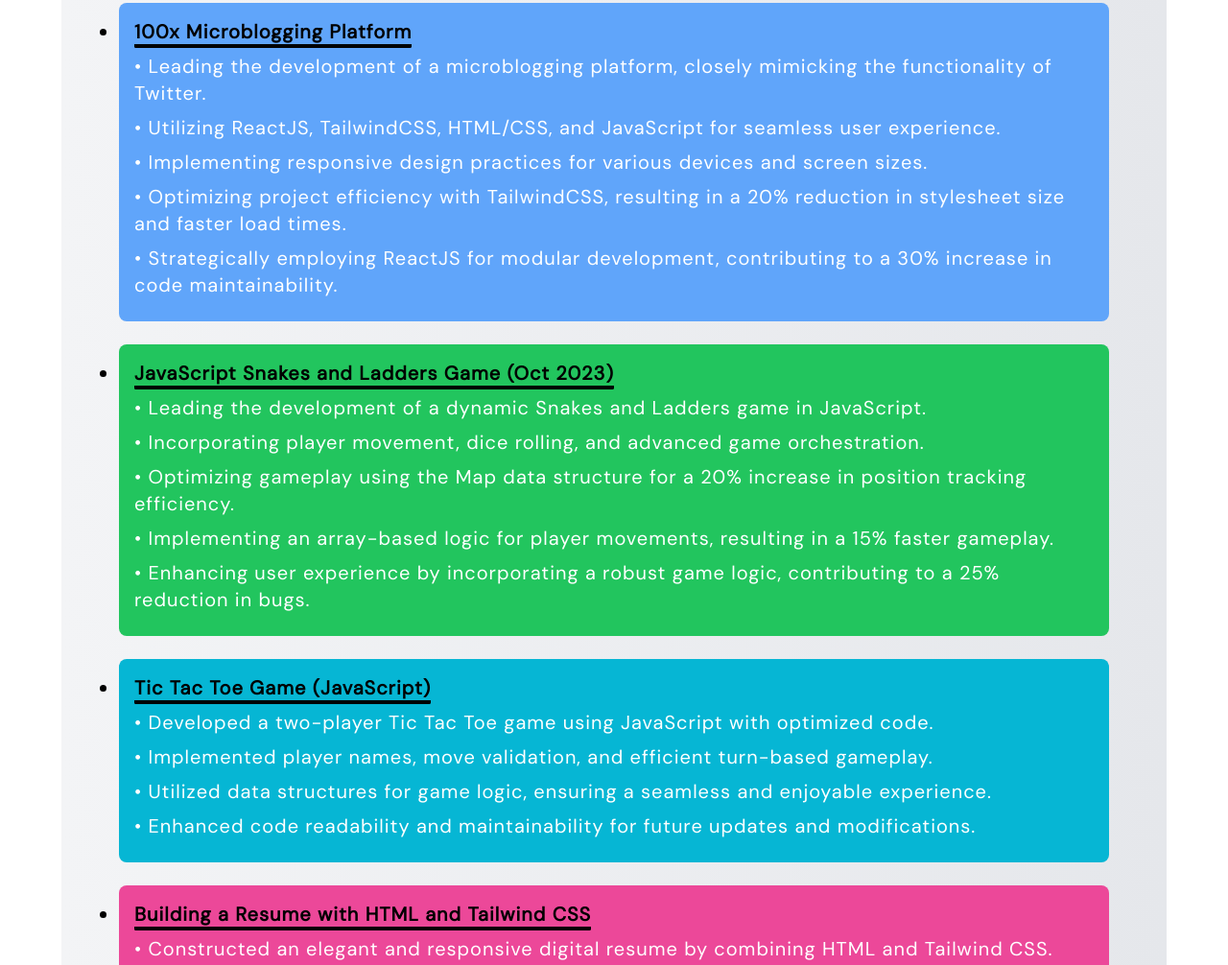
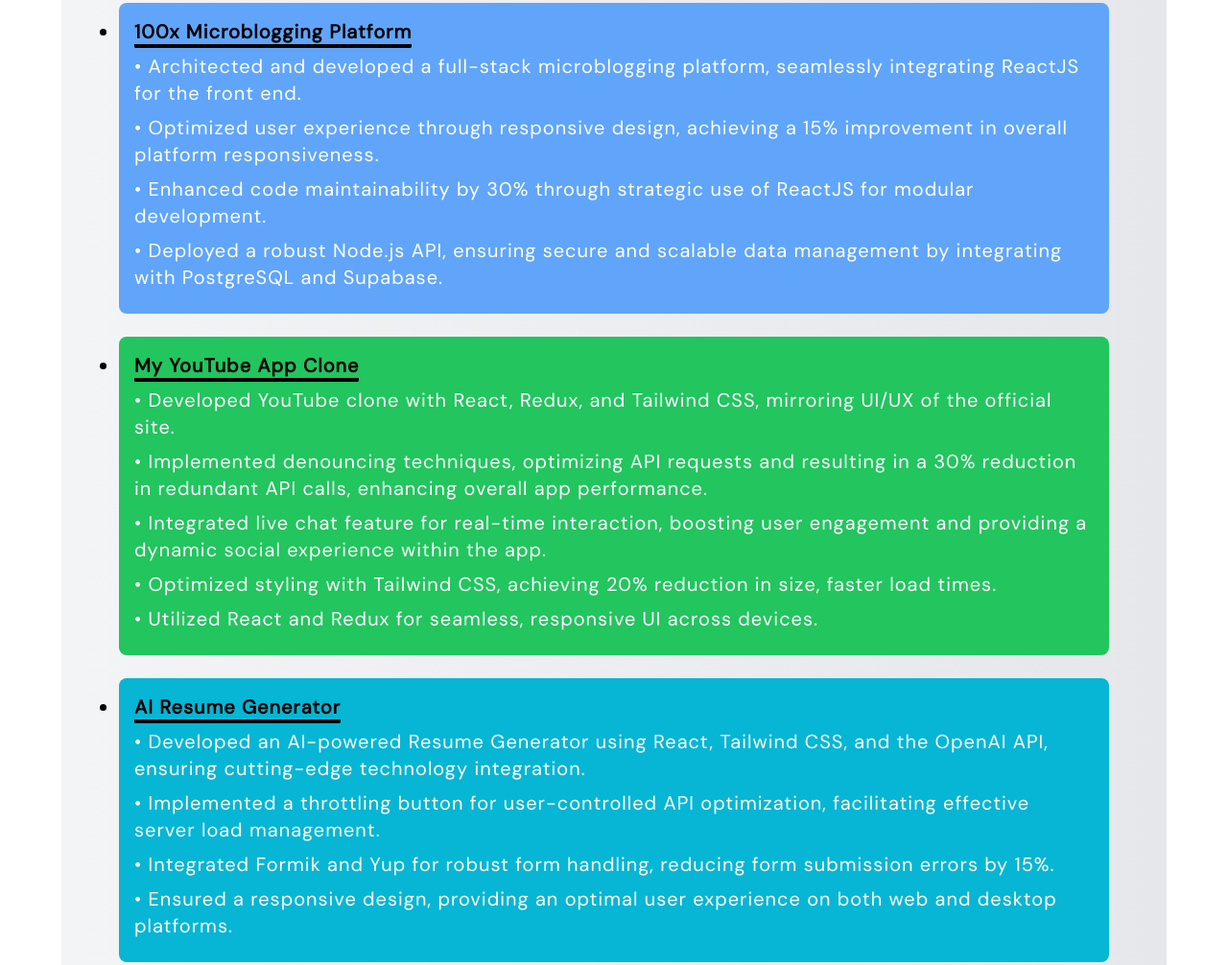
Before and after one commit to dishant-08/html-tcss, a website: page src/index.html in a window 1280 px wide. Shown: the part 2102-3108 px from the top of the page at 96% size. Drawn offline with nearby package versions, Linux system fonts and the light colour scheme.

Commit message:
new project

```diff
--- a/src/index.html
+++ b/src/index.html
@@ -297,17 +297,38 @@
         </h4>
         <div class="border-b-2 border-black"></div>
         <ul class="list-disc text-black mx-10 font-dm">
-            <!-- Project: 100x Microblogging Platform -->
-            <li class="mb-6 bg-blue-400 p-4 rounded-lg my-2 ">
-                <a href="https://react-week-1-dishant-08-hbrg-qn6oo8czq-dishant-08s-projects.vercel.app/" target="_blank" rel="noopener noreferrer">
-                    <strong class="text-xl  border-b-4  text-black border-black rounded-[0.1rem] ">100x Microblogging Platform</strong>
-                </a>
-                <p class="my-2 text-white"> •  Leading the development of a microblogging platform, closely mimicking the functionality of Twitter.</p>
-                <p class="mb-2 text-white"> • Utilizing ReactJS, TailwindCSS, HTML/CSS, and JavaScript for seamless user experience.</p>
-                <p class="mb-2 text-white"> • Implementing responsive design practices for various devices and screen sizes.</p>
-                <p class="mb-2 text-white"> • Optimizing project efficiency with TailwindCSS, resulting in a 20% reduction in stylesheet size and faster load times.</p>
-                <p class="mb-2 text-white"> • Strategically employing ReactJS for modular development, contributing to a 30% increase in code maintainability.</p>
-            </li>
+          <li class="mb-6 bg-blue-400 p-4 rounded-lg my-2">
+            <a href="https://react-week-1-dishant-08-hbrg.vercel.app/" target="_blank" rel="noopener noreferrer">
+                <strong class="text-xl border-b-4 text-black border-black rounded-[0.1rem]">100x Microblogging Platform</strong>
+            </a>
+            <p class="my-2 text-white"> • Architected and developed a full-stack microblogging platform, seamlessly integrating ReactJS for the front end.</p>
+            <p class="mb-2 text-white"> • Optimized user experience through responsive design, achieving a 15% improvement in overall platform responsiveness.</p>
+            <p class="mb-2 text-white"> • Enhanced code maintainability by 30% through strategic use of ReactJS for modular development.</p>
+            <p class="mb-2 text-white"> • Deployed a robust Node.js API, ensuring secure and scalable data management by integrating with PostgreSQL and Supabase.</p>
+        </li>
+
+        <!-- Project: YouTube App Clone -->
+        <li class="mb-6 bg-green-500 p-4 rounded-lg">
+            <a href="https://my-youtube-lime.vercel.app/" target="_blank" rel="noopener noreferrer">
+                <strong class="text-xl border-b-4 text-black border-black rounded-[0.1rem]">My YouTube App Clone</strong>
+            </a>
+            <p class="my-2 text-white"> • Developed YouTube clone with React, Redux, and Tailwind CSS, mirroring UI/UX of the official site.</p>
+            <p class="mb-2 text-white"> • Implemented denouncing techniques, optimizing API requests and resulting in a 30% reduction in redundant API calls, enhancing overall app performance.</p>
+            <p class="mb-2 text-white"> • Integrated live chat feature for real-time interaction, boosting user engagement and providing a dynamic social experience within the app.</p>
+            <p class="mb-2 text-white"> • Optimized styling with Tailwind CSS, achieving 20% reduction in size, faster load times.</p>
+            <p class="mb-2 text-white"> • Utilized React and Redux for seamless, responsive UI across devices.</p>
+        </li>
+
+        <!-- Project: AI Resume Generator -->
+        <li class="mb-6 bg-cyan-500 p-4 rounded-lg">
+            <a href="https://ai-resume-xi.vercel.app/" target="_blank" rel="noopener noreferrer">
+                <strong class="text-xl border-b-4 text-black border-black rounded-[0.1rem]">AI Resume Generator</strong>
+            </a>
+            <p class="my-2 text-white"> • Developed an AI-powered Resume Generator using React, Tailwind CSS, and the OpenAI API, ensuring cutting-edge technology integration.</p>
+            <p class="mb-2 text-white"> • Implemented a throttling button for user-controlled API optimization, facilitating effective server load management.</p>
+            <p class="mb-2 text-white"> • Integrated Formik and Yup for robust form handling, reducing form submission errors by 15%.</p>
+            <p class="mb-2 text-white"> • Ensured a responsive design, providing an optimal user experience on both web and desktop platforms.</p>
+        </li>
 
             <!-- Project: JavaScript Snakes and Ladders Game -->
             <li class="mb-6 bg-green-500 p-4 rounded-lg">
```
Also changed, not shown: dist/output.css (added).
